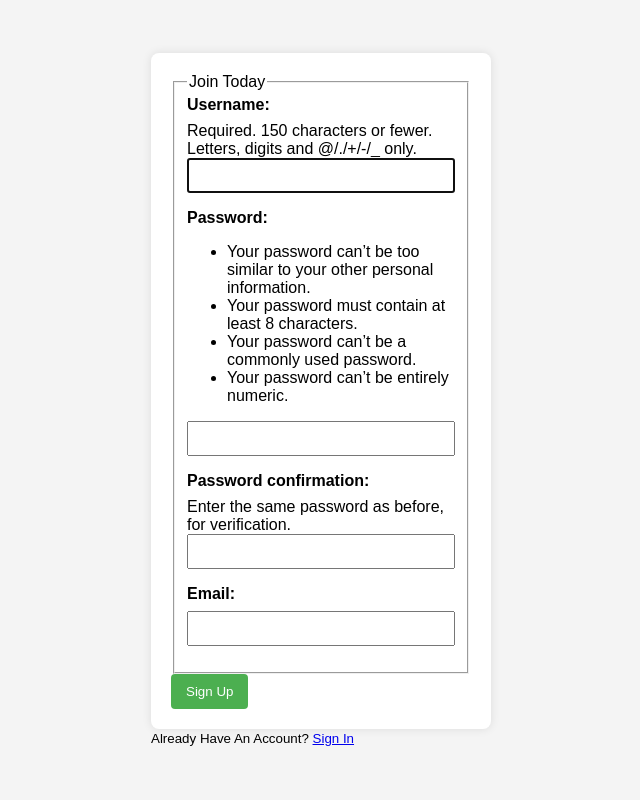
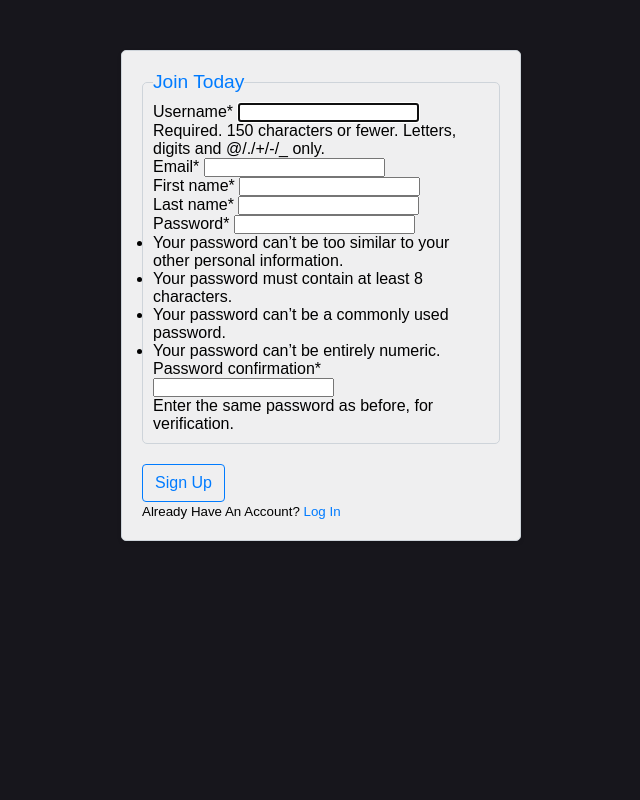
Before and after one commit to Sankethlreddy/Expense_Tracker, a Django app: page /register/ in a window 1280 px wide. Shown: the whole page, without its empty margins (319-959 px from the left). Run offline with Django 5.2, Linux system fonts and the light colour scheme; some libraries are stand-ins or nearby versions.

Commit message:
venky commit

```diff
--- a/Expense_Tracker/urls.py
+++ b/Expense_Tracker/urls.py
@@ -17,9 +17,12 @@ Including another URLconf
 from django.contrib import admin
 from django.urls import path,include
 from users import views as user_views
+from django.contrib.auth import views as auth_views
 
 urlpatterns = [
     path('admin/', admin.site.urls),
     path("", include("Home.urls")),
-    path('register/',user_views.register , name ='register')
+    path('register/',user_views.register , name ='register'),
+    path('login/',auth_views.LoginView.as_view(template_name = 'users/login.html') , name ='login'),
+    path('logout/',auth_views.LogoutView.as_view() , name ='logout'),
 ]
--- a/Home/Templates/Home/Home.html
+++ b/Home/Templates/Home/Home.html
@@ -38,7 +38,7 @@
             <div class="login-button">
                 <input type="submit" value="Login">
             </div>
-            <div class="signup"><a href="#signup"></a>Don't have an account? Sign up</a></div>
+            <div class="signup"><a href=""></a>Don't have an account? Sign up</a></div>
         </form>
     </div>
 
--- a/users/Templates/users/Signup.html
+++ b/users/Templates/users/Signup.html
@@ -1,4 +1,5 @@
 {% load static %}
+{% load crispy_forms_tags %}
 <!DOCTYPE html>
 <html lang="en">
 
@@ -7,6 +8,8 @@
   <meta name="viewport" content="width=device-width, initial-scale=1.0">
   <title>Sign Up Form</title>
   <link rel="stylesheet" href="{% static 'users/main.css' %}">
+
+
 </head>
 
 <body>
@@ -15,7 +18,7 @@
             {% csrf_token %}
             <fieldset class="form-group">
                 <legend class="border-bottom mb-4">Join Today</legend>
-                {{ form }}
+                {% crispy form %}
             </fieldset>
             <div class="form-group">
                 <button class="btn btn-outline-info" type="submit">Sign Up</button>
@@ -24,7 +27,7 @@
         </form>
         <div class="border-top pt-3">
             <small class="text-muted">
-                Already Have An Account? <a class="ml-2" href="#">Sign In</a>
+                Already Have An Account? <a class="ml-2" href="{% url 'login' %}">Log In</a>
             </small>
         </div>
     </div>
--- a/users/forms.py
+++ b/users/forms.py
@@ -1,10 +1,12 @@
-from django.contrib.auth.forms import UserCreationForm
 from django import forms
 from django.contrib.auth.models import User
+from django.contrib.auth.forms import UserCreationForm
+
 
 class UserRegisterForm(UserCreationForm):
     email = forms.EmailField()
-
-    class meta:
+    first_name = forms.CharField(max_length= 200)
+    last_name = forms.CharField(max_length=200)
+    class Meta:
         model = User
-        Fieds =['username' ,'Email' ,'Password' ,'Confirm_Password']
+        fields =['username','email' ,'first_name','last_name','password1','password2']
--- a/users/static/users/main.css
+++ b/users/static/users/main.css
@@ -1,44 +1,82 @@
+/* Reset some default styles */
+* {
+    box-sizing: border-box;
+    margin: 0;
+    padding: 0;
+}
+
+/* Body styling */
 body {
     font-family: Arial, sans-serif;
-    background-color: #f4f4f4;
-    margin: 0;
-    padding: 0;
-    display: flex;
-    align-items: center;
-    justify-content: center;
-    height: 100vh;
-  }
+    background-color: #17161c;
+}
 
-  form {
-    background-color: #fff;
+/* Container styling */
+.content-section {
+    max-width: 400px;
+    margin: auto;
     padding: 20px;
-    border-radius: 8px;
-    box-shadow: 0 0 10px rgba(0, 0, 0, 0.1);
-    width: 300px;
-  }
+    margin-top: 50px;
+    background-color: #efeff0;
+    border: 1px solid #ced4da;
+    border-radius: 5px;
+    box-shadow: 0 2px 4px rgba(0, 0, 0, 0.1);
+}
 
-  label {
-    display: block;
-    margin-bottom: 8px;
-    font-weight: bold;
-  }
+/* Form fieldset styling */
+form fieldset {
+    border: 1px solid #ced4da;
+    border-radius: 5px;
+    padding: 10px;
+    margin-bottom: 20px;
+}
 
-  input {
-    width: 100%;
-    padding: 8px;
-    margin-bottom: 16px;
-    box-sizing: border-box;
-  }
+/* Legend styling */
+form legend {
+    font-size: 1.2em;
+    color: #007bff;
+}
 
-  button {
-    background-color: #4caf50;
+/* Button styling */
+.btn {
+    display: inline-block;
+    font-weight: 400;
+    color: #007bff;
+    text-align: center;
+    vertical-align: middle;
+    user-select: none;
+    border: 1px solid #007bff;
+    padding: 0.375rem 0.75rem;
+    font-size: 1rem;
+    line-height: 1.5;
+    border-radius: 0.25rem;
+    transition: color 0.15s ease-in-out, background-color 0.15s ease-in-out,
+        border-color 0.15s ease-in-out, box-shadow 0.15s ease-in-out;
+}
+
+.btn-outline-info {
+    background-color: transparent;
+    color: #007bff;
+}
+
+.btn-outline-info:hover {
+    background-color: #007bff;
     color: #fff;
-    padding: 10px 15px;
-    border: none;
-    border-radius: 4px;
-    cursor: pointer;
-  }
+}
 
-  button:hover {
-    background-color: #45a049;
-  }
+/* Link styling */
+a {
+    color: #007bff;
+    text-decoration: none;
+}
+
+a:hover {
+    text-decoration: underline;
+}
+
+/* Responsive design */
+@media (max-width: 768px) {
+    .content-section {
+        max-width: 100%;
+    }
+}
--- /dev/null
+++ b/users/urls.py
@@ -0,0 +1,2 @@
+from django.urls import path
+from . import views
```
Also changed, not shown: Expense_Tracker/settings.py (+9 -1 lines), users/Templates/users/index.html (added, +98 -0 lines), users/Templates/users/login.html (added, +21 -0 lines), users/views.py (+10 -3 lines).
